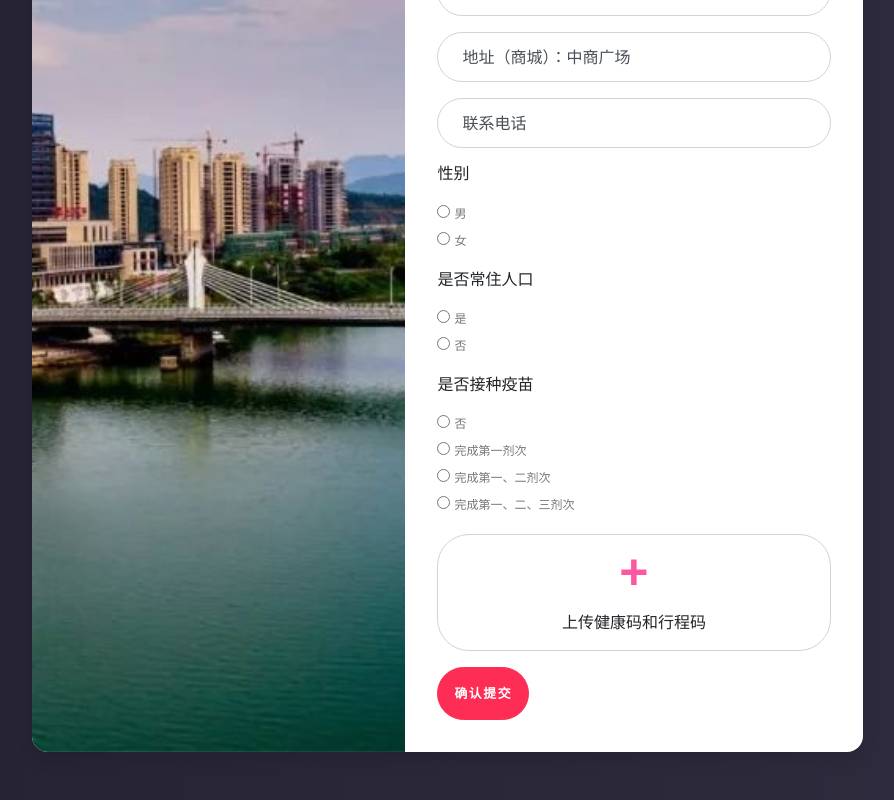
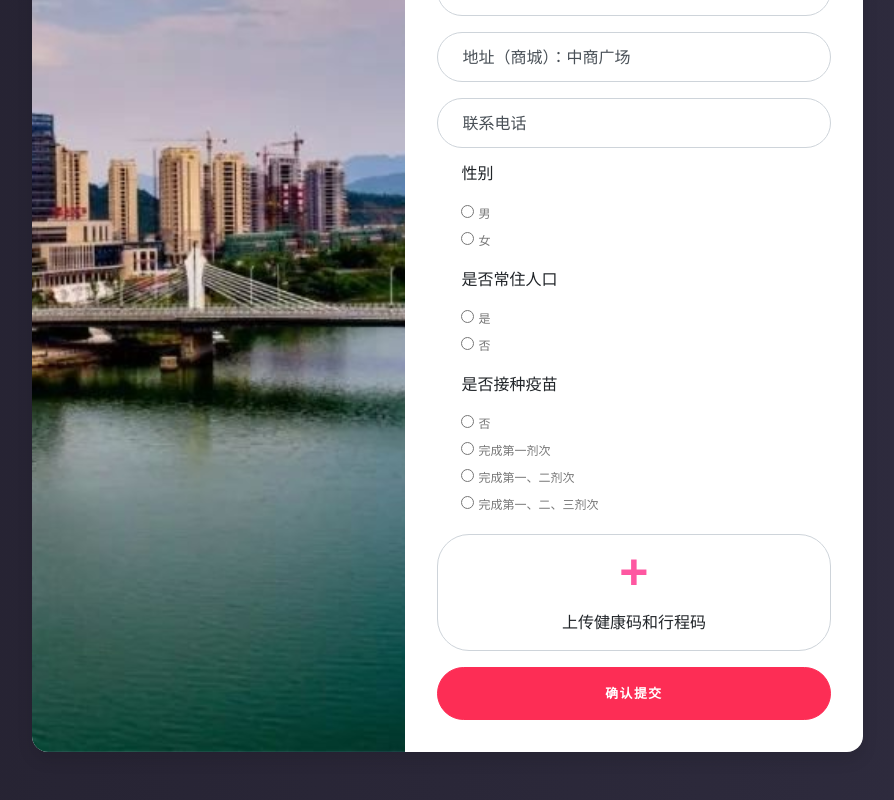
Before and after one commit to xiaoli/patient-reg, a Svelte app in the folder frontend/: page / in a window 1280 px wide. Shown: the part 258-1058 px from the top of the page, without its empty margins (193-1087 px from the left). Built offline with nearby package versions, Linux system fonts and the light colour scheme.

Commit message:
UI done.

```diff
--- a/frontend/src/Registration.svelte
+++ b/frontend/src/Registration.svelte
@@ -294,7 +294,7 @@ body {
                 <label for="inputPhone">联系电话</label>
               </div>
 
-              <div class="form-label-group">
+              <div class="form-label-group form-check">
                 <div class="form-label-group">
                   <h6><label for="inputGender">性别</label></h6>
                 </div>
@@ -308,7 +308,7 @@ body {
                 </div>
               </div>
 
-              <div class="form-label-group">
+              <div class="form-label-group form-check">
                   <div class="form-label-group">
                     <h6><label for="inputLocalPeople">是否常住人口</label></h6>
                   </div>
@@ -328,7 +328,7 @@ body {
                   </div>
               </div>
 
-              <div class="form-label-group">
+              <div class="form-label-group form-check">
                   <div class="form-label-group">
                     <h6><label for="inputAntiVirus">是否接种疫苗</label></h6>
                   </div>
@@ -362,7 +362,9 @@ body {
                 </div>
               </div>
 
-              <button class="btn btn-lg btn-register btn-block text-uppercase" type="submit">确认提交</button>
+			  <div class="d-grid gap-2">
+              	  <button class="btn btn-lg btn-primary btn-register btn-block text-uppercase" type="submit">确认提交</button>
+			  </div>
 
             </form>
           </div>
```
